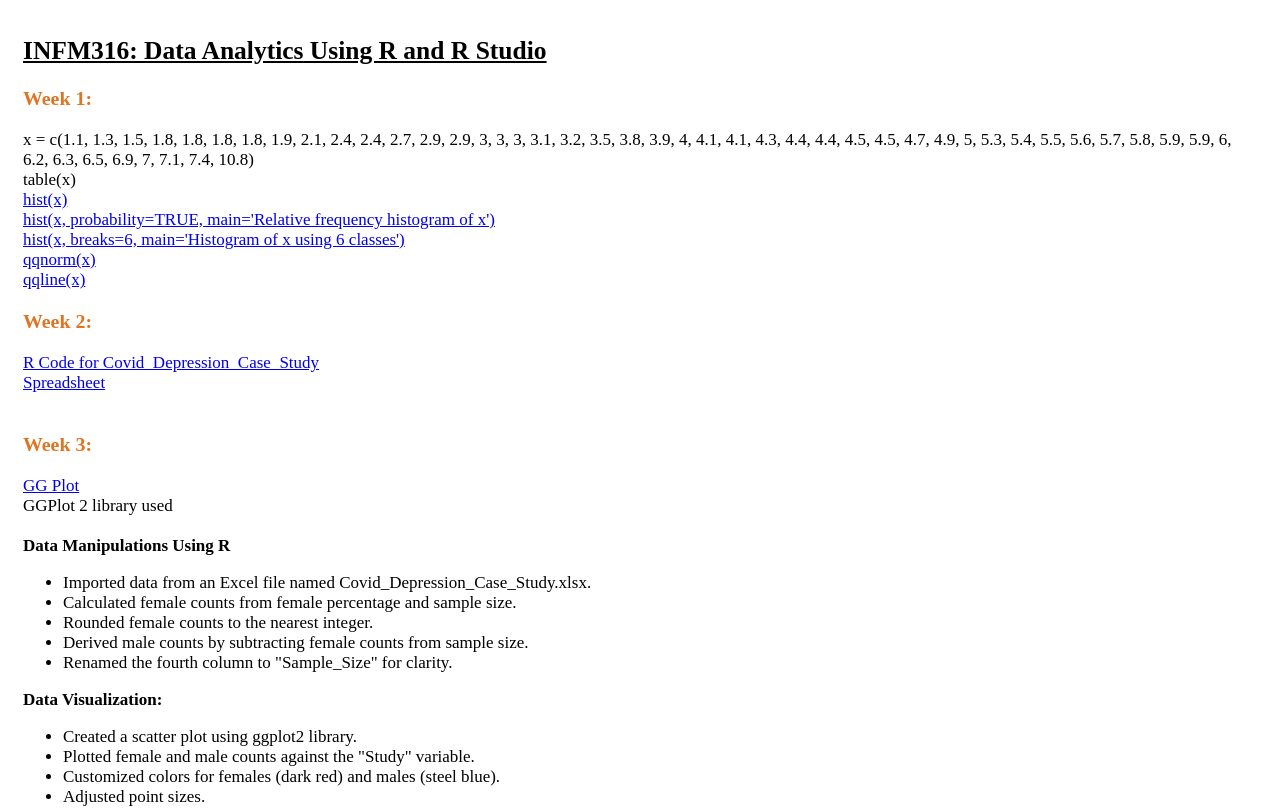
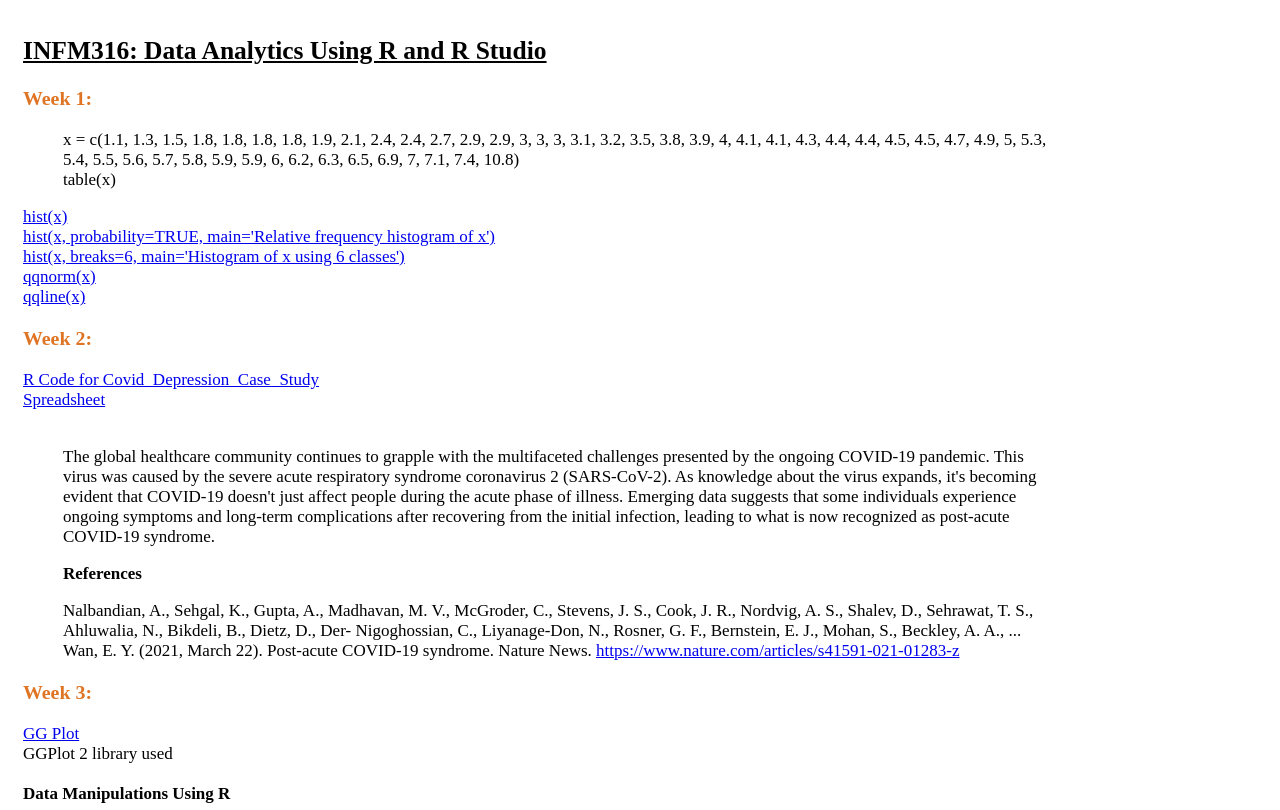
Before and after one commit to Jessie0611/INFM316-R, a plain HTML site: page index.html in a window 1280 px wide. Shown: the top 810 px of the page. Drawn offline with Linux system fonts and the light colour scheme.

Commit message:
Add stylesheet and content

```diff
--- a/index.html
+++ b/index.html
@@ -13,10 +13,12 @@
 <u>
     <h2>INFM316: Data Analytics Using R and R Studio</h2></u>
 <h3>Week 1: </h3>
-x = c(1.1, 1.3, 1.5, 1.8, 1.8, 1.8, 1.8, 1.9, 2.1, 2.4, 2.4, 2.7, 2.9, 2.9, 3, 3, 3, 3.1, 3.2, 3.5, 3.8, 3.9, 4, 4.1, 4.1, 4.3, 4.4, 4.4, 4.5, 4.5, 4.7, 4.9, 5, 5.3, 5.4, 5.5, 5.6, 5.7, 5.8, 5.9, 5.9, 6, 6.2, 6.3,
-      6.5, 6.9, 7, 7.1, 7.4, 10.8)
-<br>
-table(x)<br>
+<p>
+    x = c(1.1, 1.3, 1.5, 1.8, 1.8, 1.8, 1.8, 1.9, 2.1, 2.4, 2.4, 2.7, 2.9, 2.9, 3, 3, 3, 3.1, 3.2, 3.5, 3.8, 3.9, 4, 4.1, 4.1, 4.3, 4.4, 4.4, 4.5, 4.5, 4.7, 4.9, 5, 5.3, 5.4, 5.5, 5.6, 5.7, 5.8, 5.9, 5.9, 6, 6.2, 6.3,
+          6.5, 6.9, 7, 7.1, 7.4, 10.8)
+    <br>
+    table(x)
+</p>
 <a href="PDF/Week1.Rplot.pdf" target="_blank">hist(x)</a>
 <br>
 <a href="PDF/Week1.freqRplot.pdf" target="_blank"> hist(x, probability=TRUE, main='Relative frequency histogram of x') </a>
@@ -30,6 +32,24 @@ table(x)<br>
 <h3>Week 2:</h3>
 <a href="PDF/annotated-C_Homework_2.png.pdf" target="_blank">R Code for Covid_Depression_Case_Study</a><br>
 <a href="PDF/annotated-CHomework_2.txt.pdf" target="_blank">Spreadsheet</a><br><br>
+<p>
+    The global healthcare community continues to grapple with the multifaceted challenges
+    presented by the ongoing COVID-19 pandemic. This virus was caused by the severe acute
+    respiratory syndrome coronavirus 2 (SARS-CoV-2). As knowledge about the virus expands, it's
+    becoming evident that COVID-19 doesn't just affect people during the acute phase of illness.
+    Emerging data suggests that some individuals experience ongoing symptoms and long-term
+    complications after recovering from the initial infection, leading to what is now recognized as
+    post-acute COVID-19 syndrome.
+</p>
+<p><b>References</b></p>
+<p>
+    Nalbandian, A., Sehgal, K., Gupta, A., Madhavan, M. V., McGroder, C., Stevens, J. S., Cook, J.
+    R., Nordvig, A. S., Shalev, D., Sehrawat, T. S., Ahluwalia, N., Bikdeli, B., Dietz, D., Der-
+    Nigoghossian, C., Liyanage-Don, N., Rosner, G. F., Bernstein, E. J., Mohan, S., Beckley,
+    A. A., ... Wan, E. Y. (2021, March 22). Post-acute COVID-19 syndrome. Nature News.
+    <a href="https://www.nature.com/articles/s41591-021-01283-z">https://www.nature.com/articles/s41591-021-01283-z</a>
+</p>
+
 <h3>Week 3:</h3>
 <a href="PDF/GGPlot2.pdf" target="_blank">GG Plot </a> <br>
 GGPlot 2 library used <br> <br>
--- a/style.css
+++ b/style.css
@@ -5,3 +5,7 @@ font-size: 17px;
 h3{
 color: rgba(219, 100, 9, 0.892);
 }
+p{
+    margin-left: 40px;
+    margin-right: 200px;
+}
```
